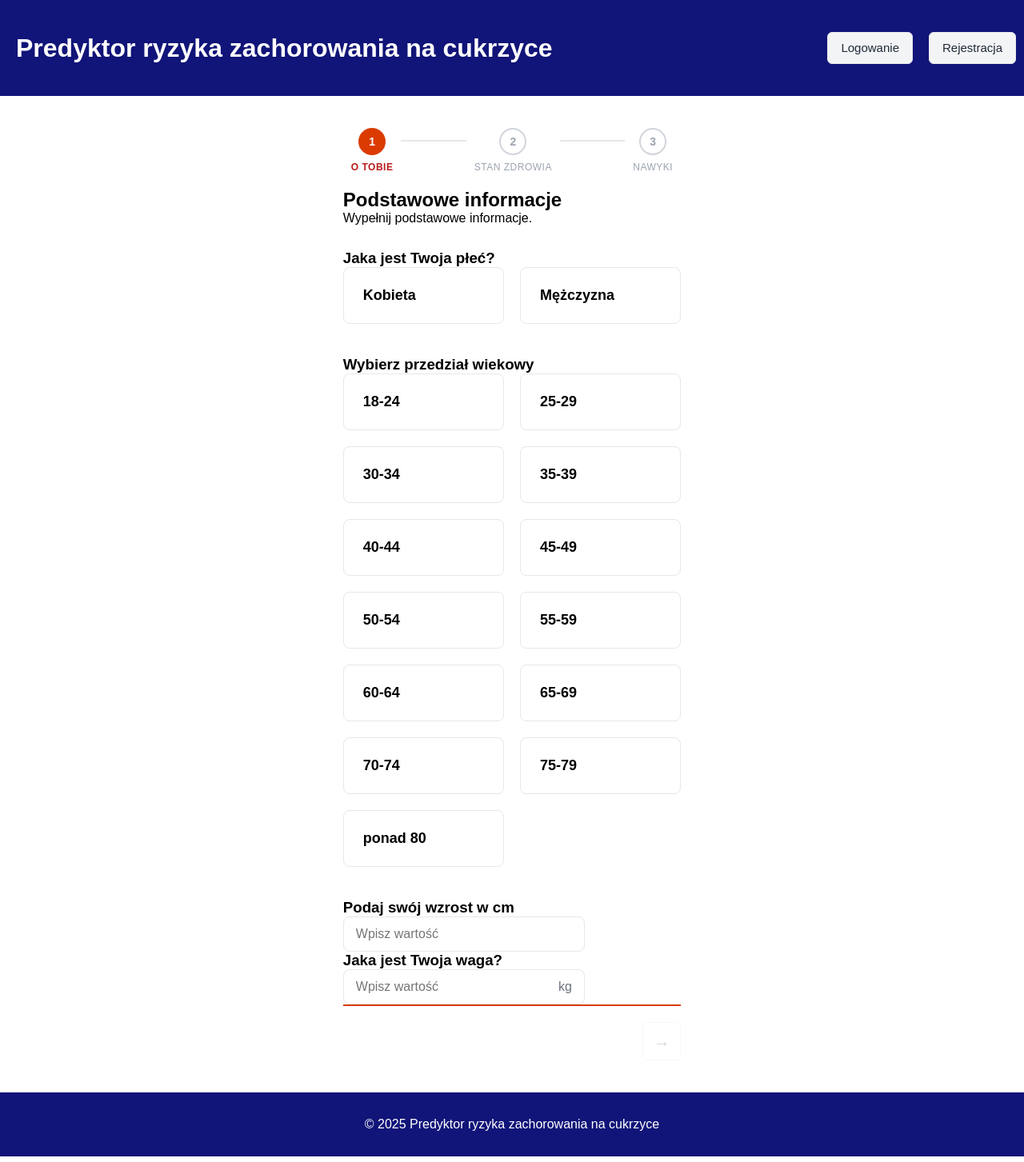
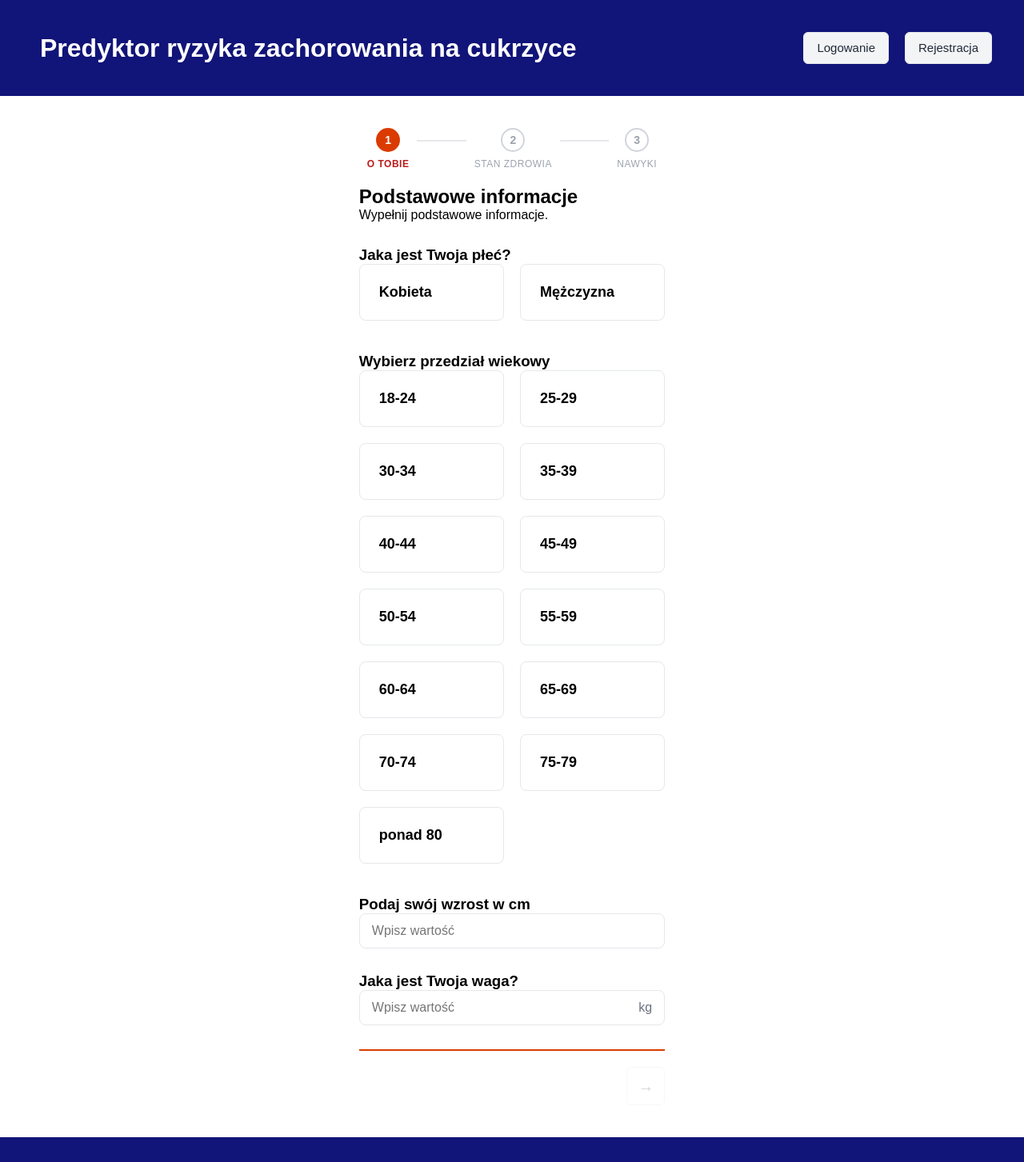
Before and after one commit to jakub7038/DiabetesRiskPredictor, a React (Vite) app in the folder frontend/: page /predyktor-ryzyka in a window 1280 px wide. Shown: the top 1453 px of the page at 80% size. Built offline with nearby package versions, Linux system fonts and the light colour scheme.

Commit message:
feat: Enhance header layout with padding and add new navigation link for account style: Adjust CSS for FeatureSection and RiskPredictor components fix: Correct box-sizing in global styles and clean up component structure

```diff
--- a/frontend/src/components/layout/Header/Header.module.css
+++ b/frontend/src/components/layout/Header/Header.module.css
@@ -10,6 +10,8 @@
     justify-content: space-between;
     align-items: center;
     z-index: 100;
+
+    padding: 0 30px;
 }
 
 .h1 {
--- a/frontend/src/components/layout/Header/Header.tsx
+++ b/frontend/src/components/layout/Header/Header.tsx
@@ -36,6 +36,10 @@ const Header = () => {
             title: "Oblicz ryzyko",
             visibleLinks: ["/logowanie", "/rejestracja"],
         },
+        "/konto": {
+            title: "Konto",
+            visibleLinks: ["/predyktor-ryzyka"]
+        }
     };
 
 
--- a/frontend/src/components/ui/FeatureSection/FeatureSection.module.css
+++ b/frontend/src/components/ui/FeatureSection/FeatureSection.module.css
@@ -1,9 +1,9 @@
 
 .section{
+    min-height: 33vh;
     width: 33vw;
+    margin: 50px;
     color: black;
-
-    margin: 50px;
 }
 
 .title{
--- a/frontend/src/index.css
+++ b/frontend/src/index.css
@@ -1,4 +1,7 @@
-* {
+*,
+*::before,
+*::after {
+  box-sizing: border-box;
   margin: 0;
   padding: 0;
 }
--- a/frontend/src/main.tsx
+++ b/frontend/src/main.tsx
@@ -12,7 +12,7 @@ createRoot(document.getElementById('root')!).render(
     <BrowserRouter>
       <AuthProvider>
         <App />
-      </ AuthProvider>
+      </AuthProvider>
     </BrowserRouter>
   </StrictMode>,
 )
--- a/frontend/src/pages/RiskPredictor/RiskPredictor.module.css
+++ b/frontend/src/pages/RiskPredictor/RiskPredictor.module.css
@@ -18,6 +18,10 @@
 }
 
 .stepInfo{
+    margin-bottom: 30px;
+}
+
+.QuestionBlock {
     margin-bottom: 30px;
 }
 
@@ -206,7 +210,7 @@
 .numberInputWrapper {
     display: flex;
     align-items: center;
-    max-width: 300px;
+    width: 100%;
     border: 1px solid var(--border-color);
     border-radius: 8px;
     transition: border-color 0.2s;
--- a/frontend/src/pages/RiskPredictor/RiskPredictor.tsx
+++ b/frontend/src/pages/RiskPredictor/RiskPredictor.tsx
@@ -325,7 +325,7 @@ const RiskPredictor = () => {
 
                     <div className={styles.questionsList}>
                         {currentStep.questions.map((question) => (
-                            <div key={question.id} className={styles.singleQuestionBlock}>
+                            <div key={question.id} className={styles.QuestionBlock}>
 
                                 <h3 className={styles.questionText}>{question.text}</h3>
 
--- a/frontend/src/types.ts
+++ b/frontend/src/types.ts
@@ -24,13 +24,13 @@ export interface PredictionInput {
 
 export interface PredictionResult {
   msg: string;
-  result: number; // np. 0 lub 1
-  probability: number; // np. 0.85
+  result: number;
+  probability: number;
 }
 
 export interface DailyLog {
   id?: number;
-  date?: string; // YYYY-MM-DD
+  date?: string;
   ate_fruit?: boolean;
   ate_veggie?: boolean;
   physical_activity?: boolean;
```
